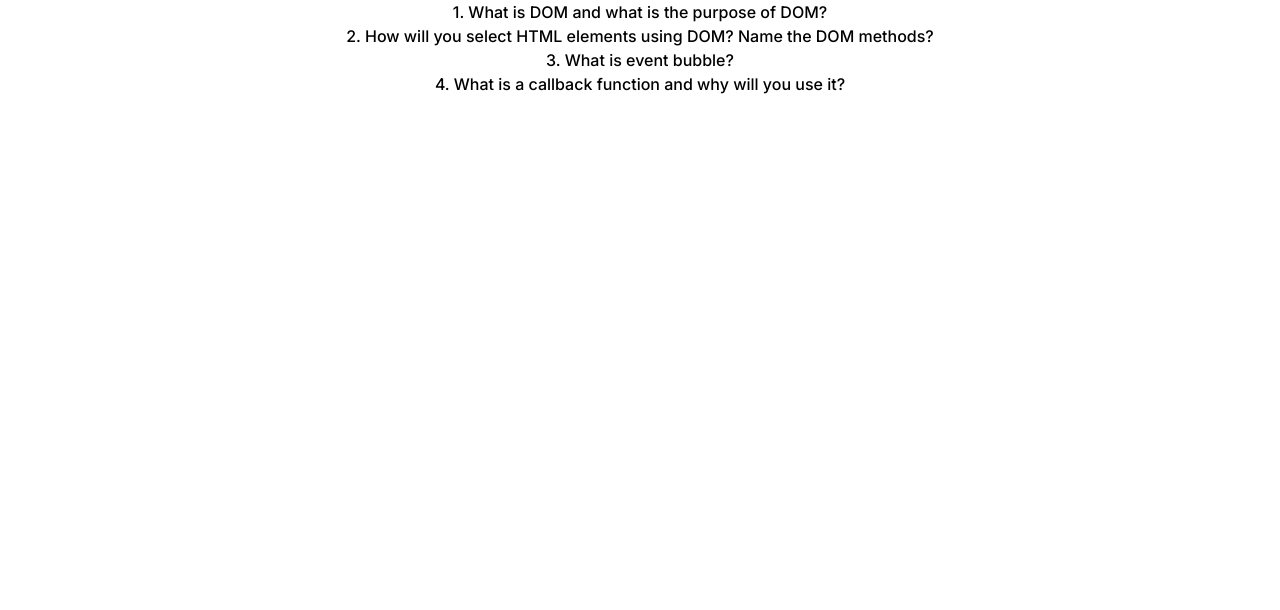
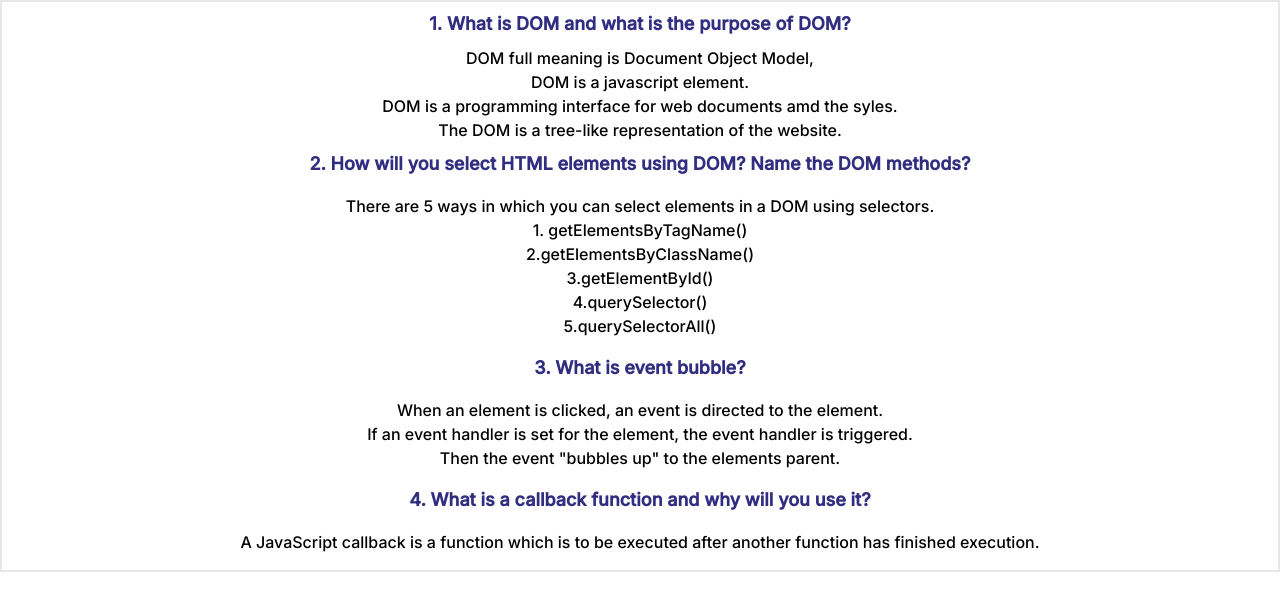
Before and after one commit to shakilahmedshuvo/geometry-genius, a plain HTML site: page secondPage.html in a window 1280 px wide. Drawn offline with nearby package versions, Linux system fonts and the light colour scheme.

Commit message:
add four question in the second page

```diff
--- a/secondPage.html
+++ b/secondPage.html
@@ -16,23 +16,54 @@
 </head>
 
 <body>
-    <section class="text-center">
+    <section class="text-center  border-2">
         <!-- Question No.1 -->
-        <p>1. What is DOM and what is the purpose of DOM?</p>
+        <p class="font-bold text-lg text-indigo-900 py-2">1. What is DOM and what is the purpose of DOM?</p>
         <!-- Answer No.1 -->
-        <p></p>
+        <p class="pb-2">
+            DOM full meaning is Document Object Model,
+            <br>
+            DOM is a javascript element.
+            <br>
+            DOM is a programming interface for web documents amd the syles.
+            <br>
+            The DOM is a tree-like representation of the website.
+            <br>
+        </p>
+
         <!-- Question No.2 -->
-        <p>2. How will you select HTML elements using DOM? Name the DOM methods?</p>
+        <p class="font-bold text-lg text-indigo-900">2. How will you select HTML elements using DOM? Name the DOM
+            methods?</p>
         <!-- Answer No.2 -->
-        <p></p>
+        <p class="py-4">
+            There are 5 ways in which you can select elements in a DOM using selectors.
+            <br>
+            1. getElementsByTagName()
+            <br>
+            2.getElementsByClassName()
+            <br>
+            3.getElementById()
+            <br>
+            4.querySelector()
+            <br>
+            5.querySelectorAll()
+        </p>
         <!-- Question No.3 -->
-        <p>3. What is event bubble?</p>
+        <p class="font-bold text-lg text-indigo-900">3. What is event bubble?</p>
         <!-- Answer No.3 -->
-        <p></p>
+        <p class="py-4">When an element is clicked, an event is directed to the element.
+            <br> If an event handler is set
+            for the element, the event handler is triggered.
+            <br>
+            Then the event "bubbles up" to the elements parent.
+        </p>
         <!-- Question No.4 -->
-        <p>4. What is a callback function and why will you use it?</p>
+        <p class="font-bold text-lg text-indigo-900">4. What is a callback function and why will you use it?</p>
         <!-- Answer No.4 -->
-        <p></p>
+        <p class="py-4">
+            A JavaScript callback is a function which is to be executed after another function has finished execution.
+            <br>
+        </p>
     </section>
 </body>
 
```
